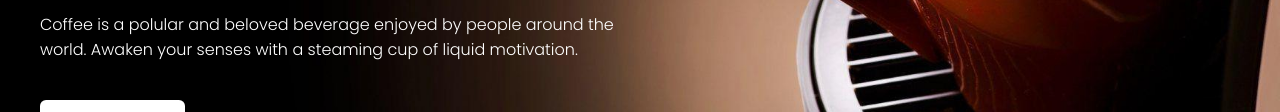
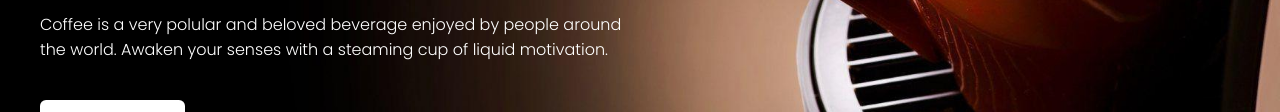
Before and after one commit to KaziShahHamza/Coffee-Website-Homepage, a plain HTML site: page index.html in a window 1280 px wide. Shown: the part 397-509 px from the top of the page. Drawn offline with nearby package versions, Linux system fonts and the light colour scheme.

Commit message:
git commit -m "commit from vscode"

```diff
--- a/index.html
+++ b/index.html
@@ -27,7 +27,7 @@
             <div class="content">
                 <h2>Start Your Day With Fresh Coffee</h2>
                 <p>
-                    Coffee is a polular and beloved beverage enjoyed by
+                    Coffee is a very polular and beloved beverage enjoyed by
                     people around the world. Awaken your senses with a steaming cup of liquid motivation.
                 </p>
                 <button>Order Now</button>
```
